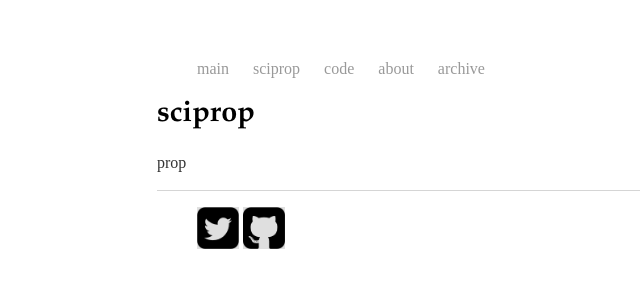
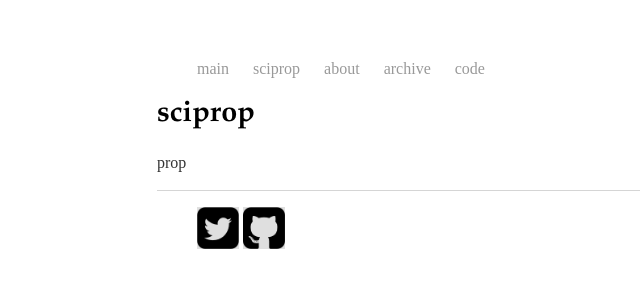
Before and after one commit to caesoma/caesoma.github.io, a Jekyll site: the page built from sciprop/index.html, in a window 1280 px wide. Shown: the top 300 px of the page, without its empty margins (35-675 px from the left). Built offline with Jekyll 4.4.1, drawn with Linux system fonts in a browser that asks for light colours.

Commit message:
update layout

```diff
--- a/_layouts/default.html
+++ b/_layouts/default.html
@@ -9,10 +9,10 @@
     <nav>
       <ul>
         <li><a style= "text-decoration:none;" href="/">main</a></li>
-	<li><a style= "text-decoration:none;" href="/about">sciprop</a></li>
-        <li><a style= "text-decoration:none;" href="https://gist.github.com/caesoma">code</a></li>
+	      <li><a style= "text-decoration:none;" href="/sciprop">sciprop</a></li>
         <li><a style= "text-decoration:none;" href="/about">about</a></li>
         <li><a style= "text-decoration:none;" href="/archive">archive</a></li>
+        <li><a style= "text-decoration:none;" href="https://gist.github.com/caesoma">code</a></li>
 	</ul>
       </nav>
     <div class="container">
```
